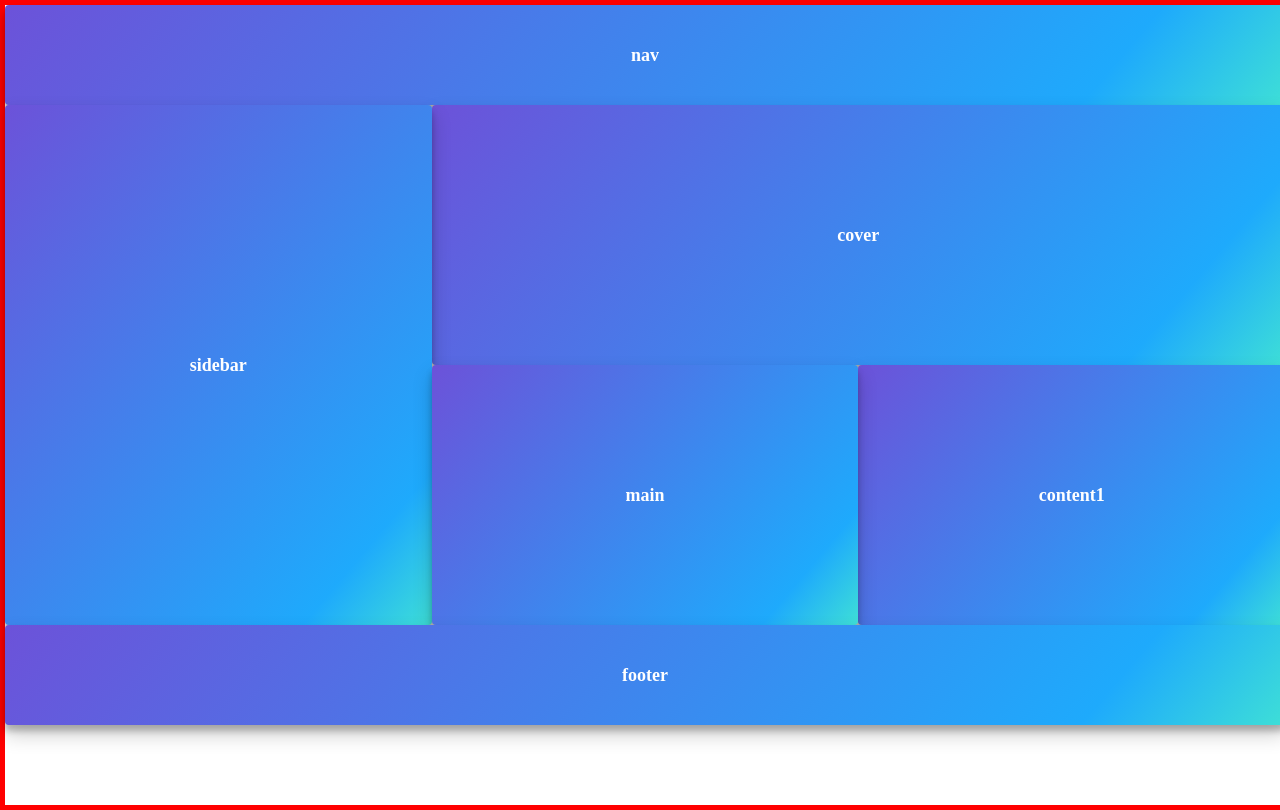
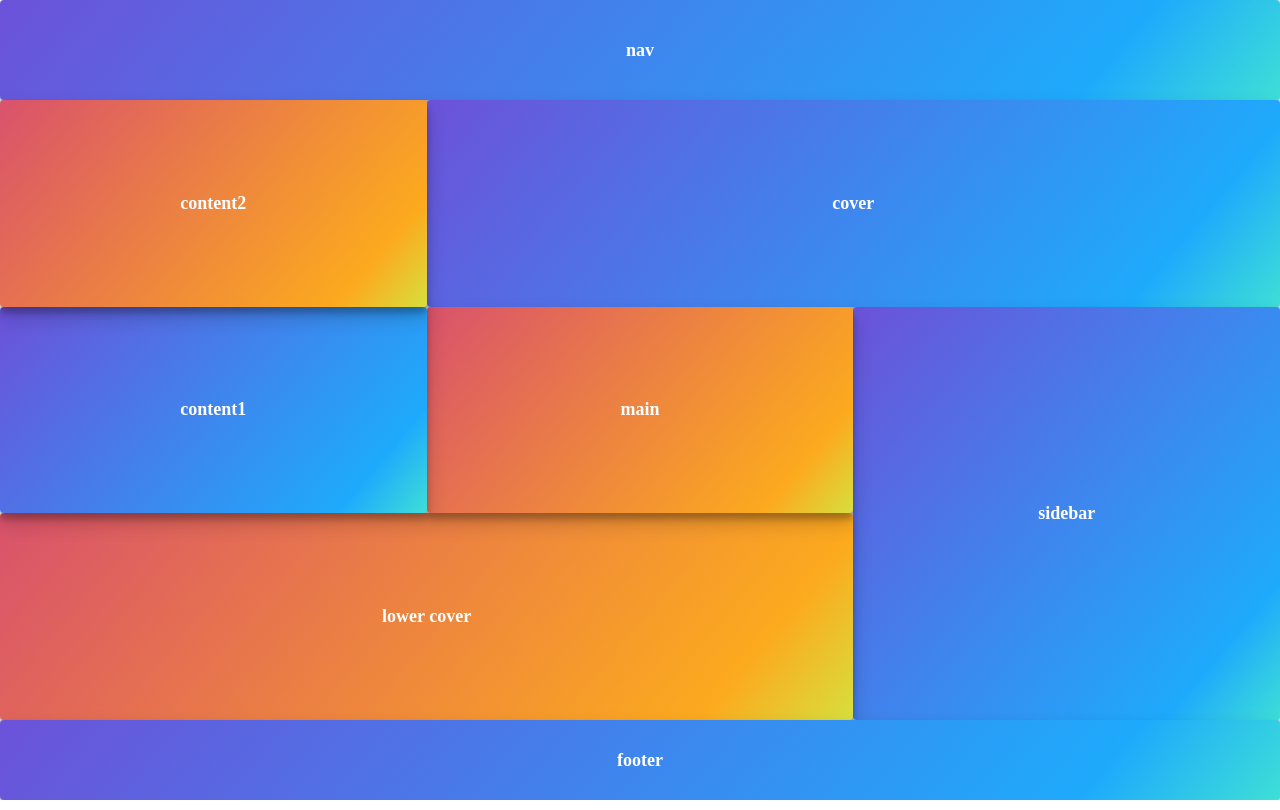
Before and after one commit to nileshyav/cssGrid-project, a plain HTML site: page layout_02/index_1.html in a window 1280 px wide. Drawn offline with Linux system fonts and the light colour scheme.

Commit message:
revision 2

```diff
--- a/index_1.html
+++ b/layout_02/index_1.html
@@ -9,15 +9,12 @@
     <body>
         <div class="container">
             <div class="item nav">nav</div>
-
             <div class="item cover">cover</div>
-
             <div class="item sidebar">sidebar</div>
-
+            <div class="item lowercover orange">lower cover</div>
+            <div class="item main orange">main</div>
             <div class="item content1">content1</div>
-
-            <div class="item content2">main</div>
-
+            <div class="item content2 orange">content2</div>
             <div class="item footer">footer</div>
         </div>
     </body>
--- a/style_1.css
+++ b/layout_02/style_1.css
@@ -14,7 +14,7 @@ body {
     box-shadow: 0 10px 20px rgba(0, 0, 0, 0.19), 0 6px 6px rgba(0, 0, 0, 0.23);
     color: #ffffff;
     border-radius: 4px;
-    /* border: 6px solid #171717; */
+    /* border: 2px solid #171717; */
     display: flex;
     justify-content: center;
     align-items: center;
@@ -25,6 +25,7 @@ body {
 .nav {
     grid-area: nav;
 }
+
 .cover {
     grid-area: mycover;
 }
@@ -33,31 +34,47 @@ body {
     grid-area: sidebar;
 }
 
+.lowercover {
+    grid-area: lowercover;
+}
+
 .content1 {
     grid-area: content1;
 }
 
 .content2 {
-    grid-area: main;
+    grid-area: content2;
 }
 
 .footer {
     grid-area: footer;
 }
 
+.main {
+    grid-area: main;
+}
+
 .container {
-    border: 5px solid red;
+    /* border: 5px solid red; */
     display: grid;
     width: 100%;
     height: 100vh;
     grid-template-columns: 1fr 1fr 1fr;
-    /* grid-template-columns: repeat(auto-fill, minmax(300px, 1fr)); */
-    grid-template-rows: 100px 1fr 1fr 100px 80px;
-
+    grid-template-rows: 100px 1fr 1fr 1fr 80px;
     grid-template-areas:
         "nav nav nav"
-        "sidebar mycover mycover"
-        "sidebar main content1"
-        /* "main main main" */
+        "content2 mycover mycover"
+        "content1 main sidebar"
+        "lowercover lowercover sidebar"
         "footer footer footer";
 }
+
+.orange {
+    background-color: #fcaa1e;
+    background-image: linear-gradient(
+        130deg,
+        #d9526c 0%,
+        #fcaa1e 85%,
+        #d7df3e 100%
+    );
+}
```
Also changed, not shown: layout_03/index.html (renamed from index.html), layout_03/style.css (renamed from style.css).
